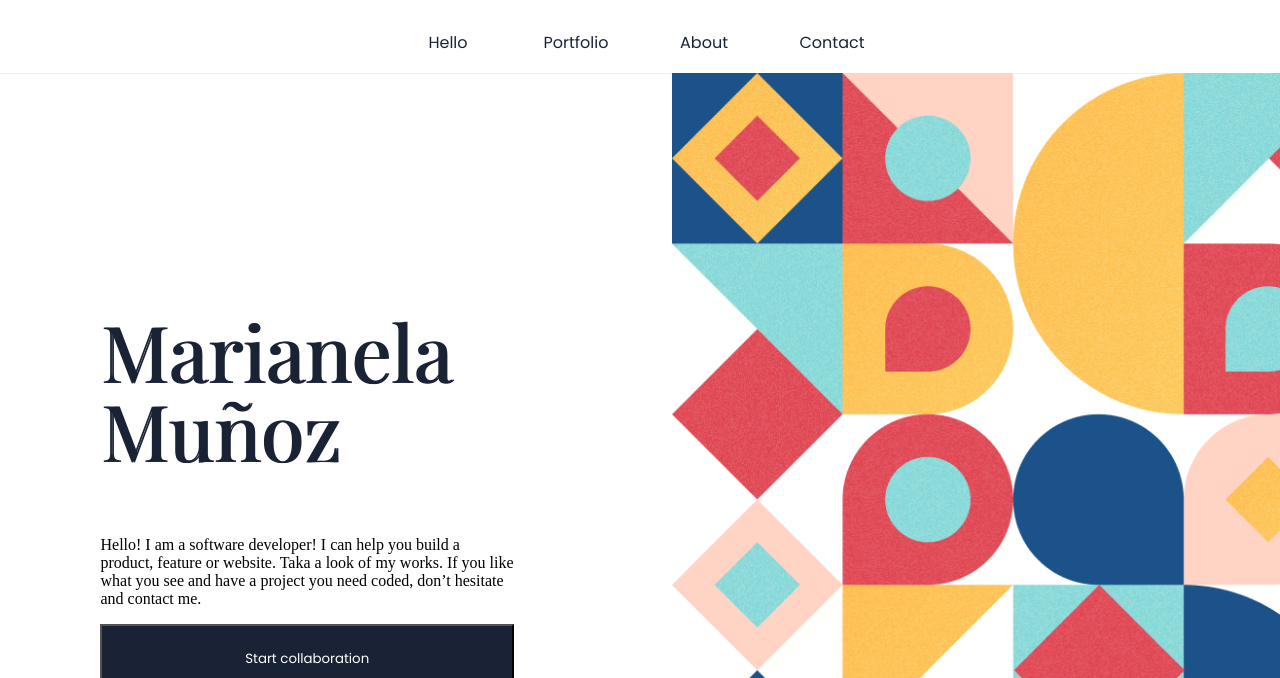
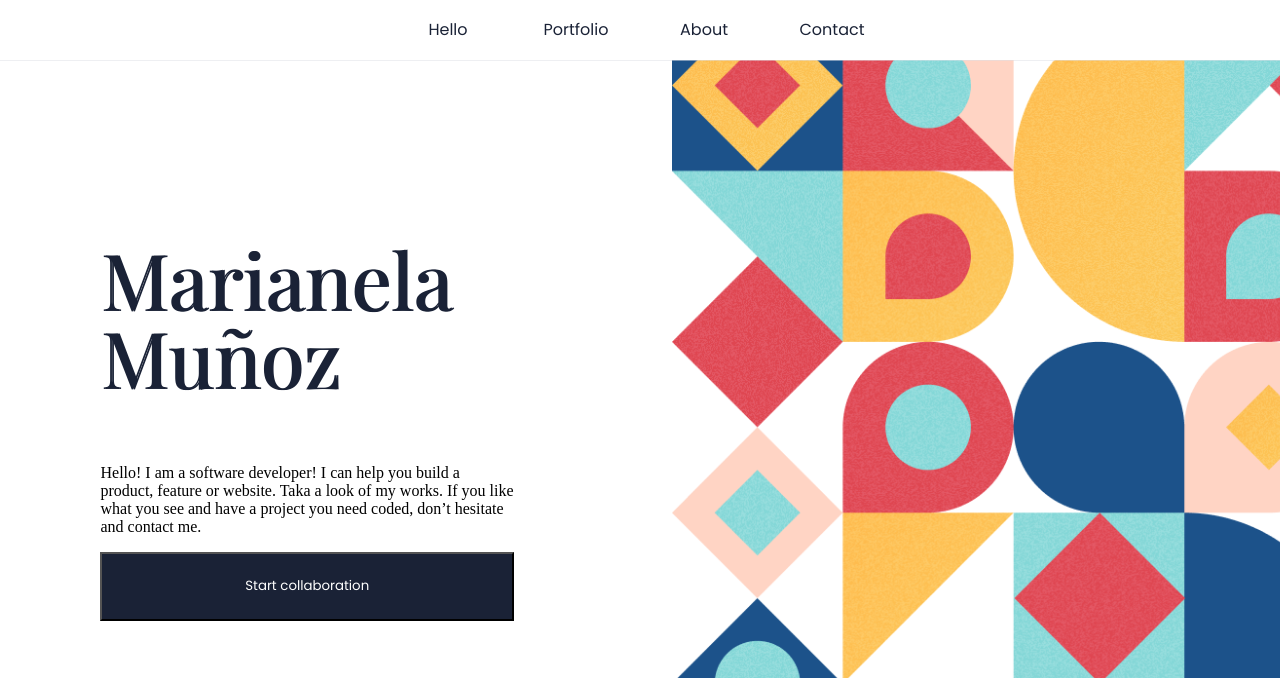
Before and after one commit to Nelitaa/nelitaa.github.io, a website: page index.html in a window 1280 px wide. Shown: the top 678 px of the page. Drawn offline with nearby package versions, Linux system fonts and the light colour scheme.

Commit message:
Improve header

```diff
--- a/css/styles.css
+++ b/css/styles.css
@@ -1,7 +1,8 @@
 html {
-  background-image: url(https://drive.google.com/uc?export=download&id=1JyiPK__YybyjC0fb5hpn7i1DF8sxri33);
+  background-image: url(https://drive.google.com/uc?export=download&id=1kyxBokabJlD_TvPKAiUbLAh7nZuCbC-x);
   background-repeat: no-repeat;
   background-position: 0% 0%;
+  background-size: 35vw;
 }
 
 body {
@@ -9,16 +10,14 @@ body {
   margin: 0;
 }
 
+ul {
+  list-style-type: none;
+}
+
 li > a {
   text-decoration: none;
   color: #1a2236;
-  margin-top: 14%;
-  width: 100%;
   transition: all 0.5s ease-out;
-}
-
-li > a:hover {
-  color: #fff;
 }
 
 header {
@@ -26,6 +25,22 @@ header {
   flex-direction: column;
   justify-content: center;
   height: auto;
+}
+
+.hamburger {
+  display: flex;
+  justify-content: flex-end;
+  height: auto;
+  padding: 4%;
+  cursor: pointer;
+}
+
+.hamburger.active {
+  position: absolute;
+}
+
+nav ul {
+  display: none;
 }
 
 .navigation {
@@ -54,12 +69,12 @@ header {
   left: 0;
 }
 
-.xbutt {
+.close-button {
   cursor: pointer;
   left: -100%;
 }
 
-.xbutt.active {
+.close-button.active {
   left: 0;
   float: right;
   cursor: pointer;
@@ -68,22 +83,6 @@ header {
 .nav-pages-pop.active {
   left: 0;
   position: relative;
-}
-
-.nav-icon {
-  display: flex;
-  justify-content: flex-end;
-  height: auto;
-  padding: 4%;
-  cursor: pointer;
-}
-
-.nav-icon.active {
-  position: absolute;
-}
-
-.nav-pages {
-  display: none;
 }
 
 ul.nav-pages-pop {
@@ -646,21 +645,21 @@ section.footer-link {
 
   header {
     box-shadow: 0 0.5px 0 #dddfe6;
+    position: fixed;
+    top: 0;
+    left: 0;
+    width: 100%;
+    background-color: #fff;
   }
 
-  div.nav-icon {
+  .hamburger {
     display: none;
   }
 
-  .navigation.active {
-    display: none;
-  }
-
-  ul.nav-pages {
+  nav ul {
     display: grid;
     grid-template-columns: 3fr 1fr 1fr 1fr 1fr 3fr;
     justify-content: center;
-    list-style-type: none;
     font-family: 'Poppins', sans-serif;
     font-style: normal;
     font-weight: 400;
@@ -673,79 +672,50 @@ section.footer-link {
     padding: 0;
   }
 
-  ul.nav-pages-pop {
+  nav ul li {
+    display: flex;
+    justify-content: center;
+    align-items: center;
+    padding: 14%;
+    transition: all 0.5s ease-out;
+  }
+
+  nav ul li:hover,
+  nav ul li:focus {
+    background-color: #1a2236;
+  }
+
+  nav ul li:hover a,
+  nav ul li:focus a {
+    color: #fff;
+  }
+
+  .hello {
+    grid-column-start: 2;
+    grid-column-end: 3;
+  }
+
+  .portfolio {
+    grid-column-start: 3;
+    grid-column-end: 4;
+  }
+
+  .about {
+    grid-column-start: 4;
+    grid-column-end: 5;
+  }
+
+  .contact {
+    grid-column-start: 5;
+    grid-column-end: 6;
+  }
+
+  .navigation.active {
     display: none;
   }
 
-  li.nav-pages-hello {
-    grid-column-start: 2;
-    grid-column-end: 3;
-    padding: 14%;
-    transition: all 0.5s ease-out;
-    display: flex;
-    justify-content: center;
-    align-items: center;
-  }
-
-  li.nav-pages-hello:hover,
-  li.nav-pages-hello:focus {
-    background-color: #1a2236;
-    color: #fff;
-    border: 1px solid;
-  }
-
-  li.nav-pages-portofilo {
-    grid-column-start: 3;
-    grid-column-end: 4;
-    padding: 14%;
-    transition: all 0.5s ease-out;
-    display: flex;
-    justify-content: center;
-    align-items: center;
-  }
-
-  li.nav-pages-portofilo:hover,
-  li.nav-pages-portofilo:focus {
-    background-color: #1a2236;
-    color: #fff;
-    border: 1px solid;
-  }
-
-  li.nav-pages-about {
-    grid-column-start: 4;
-    grid-column-end: 5;
-    padding: 14%;
-    transition: all 0.5s ease-out;
-    display: flex;
-    justify-content: center;
-    align-items: center;
-  }
-
-  li.nav-pages-about:hover,
-  li.nav-pages-about:focus {
-    background-color: #1a2236;
-    color: #fff;
-    border: 1px solid;
-    display: flex;
-    justify-content: center;
-    align-items: center;
-  }
-
-  li.nav-pages-contact {
-    grid-column-start: 5;
-    grid-column-end: 6;
-    padding: 14%;
-    transition: all 0.5s ease-out;
-    display: flex;
-    justify-content: center;
-    align-items: center;
-  }
-
-  li.nav-pages-contact:hover,
-  li.nav-pages-contact:focus {
-    background-color: #1a2236;
-    color: #fff;
-    border: 1px solid;
+  ul.nav-pages-pop {
+    display: none;
   }
 
   main.main-presentation {
--- a/index.html
+++ b/index.html
@@ -31,38 +31,13 @@
   <body class="relative">
     <header>
       <nav>
-        <div>
-          <div class="nav-icon">
-            <i class="fa-solid fa-bars fa-1x"></i>
-          </div>
-          <ul class="nav-pages">
-            <li class="nav-pages-hello"><a href="#presentation">Hello</a></li>
-            <li class="nav-pages-portofilo">
-              <a href="#portfolio">Portfolio</a>
-            </li>
-            <li class="nav-pages-about"><a href="#about">About</a></li>
-            <li class="nav-pages-contact"><a href="#contact">Contact</a></li>
-          </ul>
-        </div>
-        <div class="navigation">
-          <div class="nav-icon-pop">
-            <img
-              class="xbutt"
-              src="https://drive.google.com/uc?export=download&id=1qkSrHjcZCWXAqs9L_FN8lRCUITxy-cYX"
-              alt="X icon"
-            />
-          </div>
-          <div class="nav-pages-pop">
-            <ul class="nav-pages-pop">
-              <li class="nav-pages-hello"><a href="#presentation">Hello</a></li>
-              <li class="nav-pages-portofilo">
-                <a href="#portfolio">Portfolio</a>
-              </li>
-              <li class="nav-pages-about"><a href="#about">About</a></li>
-              <li class="nav-pages-contact"><a href="#contact">Contact</a></li>
-            </ul>
-          </div>
-        </div>
+        <div class="hamburger">&#9776;</div>
+        <ul>
+          <li class="hello"><a href="#presentation">Hello</a></li>
+          <li class="portfolio"><a href="#portfolio">Portfolio</a></li>
+          <li class="about"><a href="#about">About</a></li>
+          <li class="contact"><a href="#contact">Contact</a></li>
+        </ul>
       </nav>
     </header>
     <main class="main-presentation" id="presentation">
```
